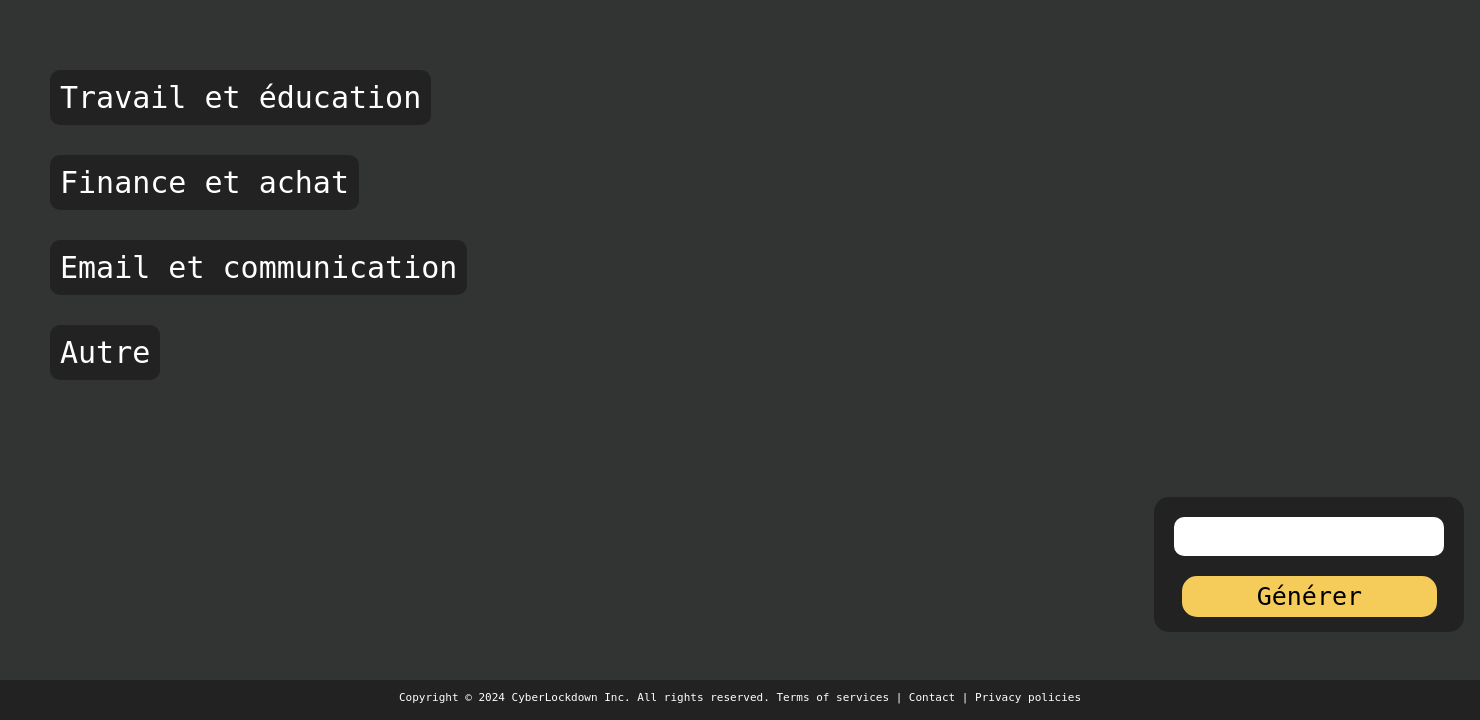
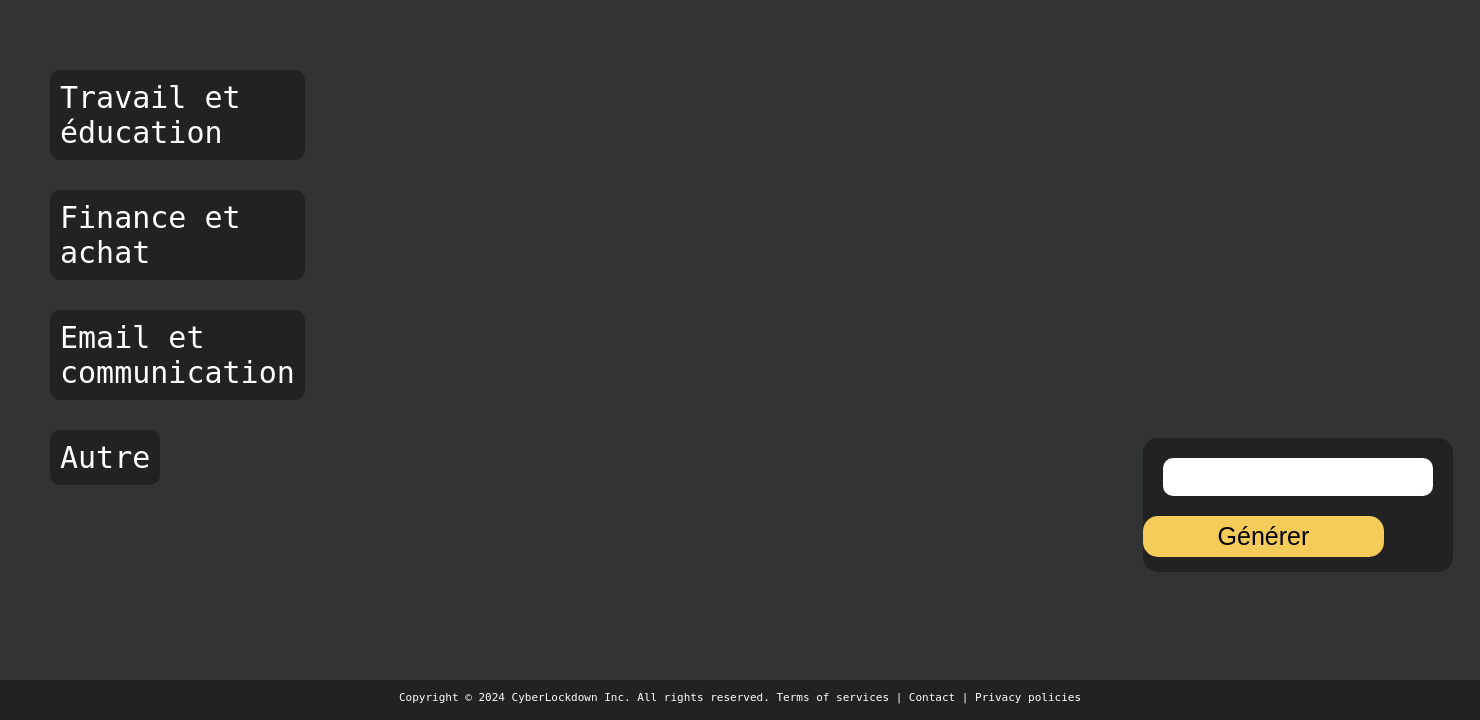
Before and after one commit to RushRider/CyberLockdown, a PHP site: page /views/accueil.php in a window 1480 px wide. Shown: the part 80-800 px from the top of the page. Run offline with PHP 8.4, Linux system fonts and the light colour scheme.

Commit message:
changement placement bouton

```diff
--- a/assets/home.css
+++ b/assets/home.css
@@ -76,15 +76,11 @@ footer p {
 }
 
 .generate {
-    position: absolute;
-    margin-top: 39%;
-    margin-left: 78%;
+    position: sticky;
+    margin-top: 50%;
+    margin-left: 80%;
     background-color: #222222;
     border-radius: 15px;
-}
-
-.generate * {
-    display: block;
     font-family: monospace;
 }
 
```
